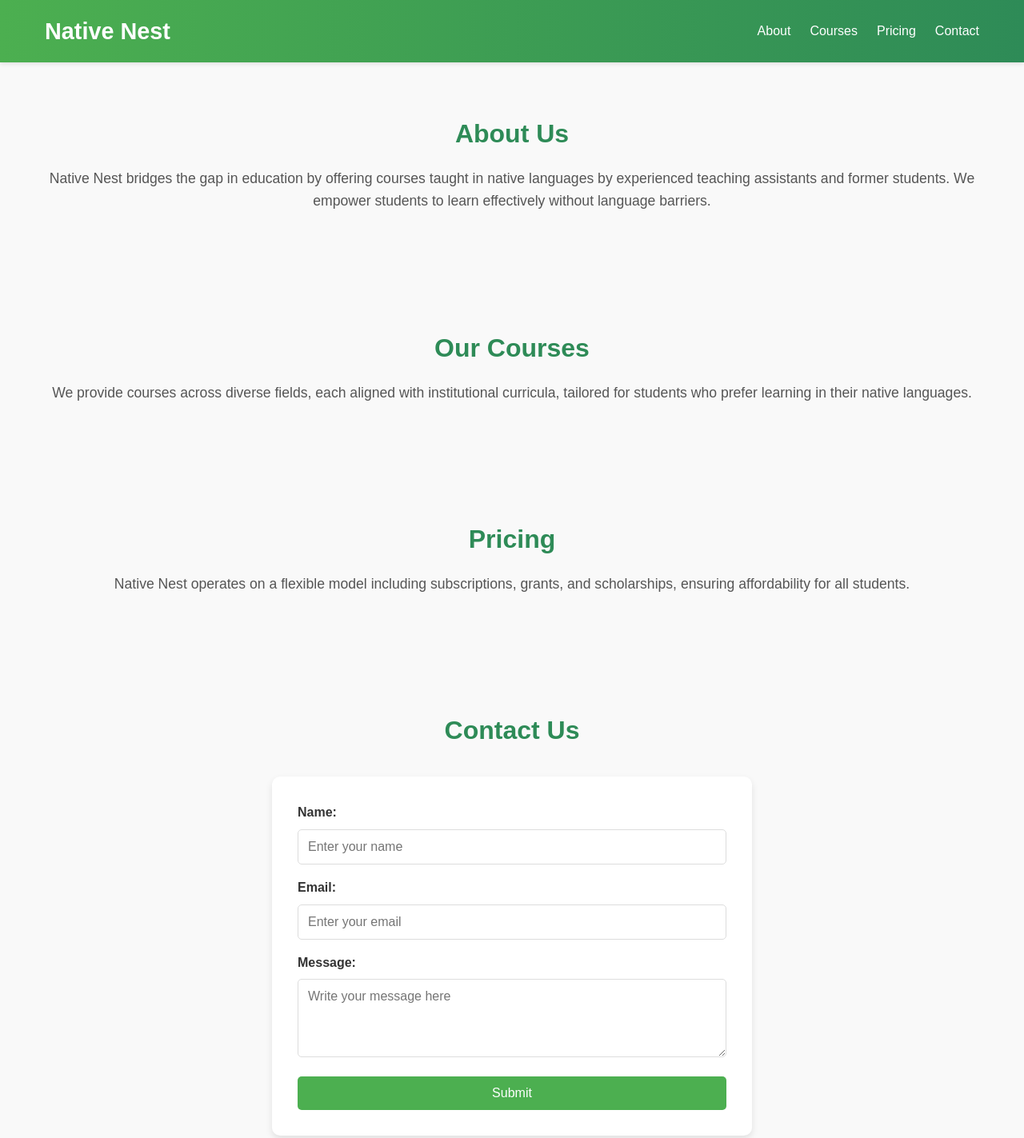
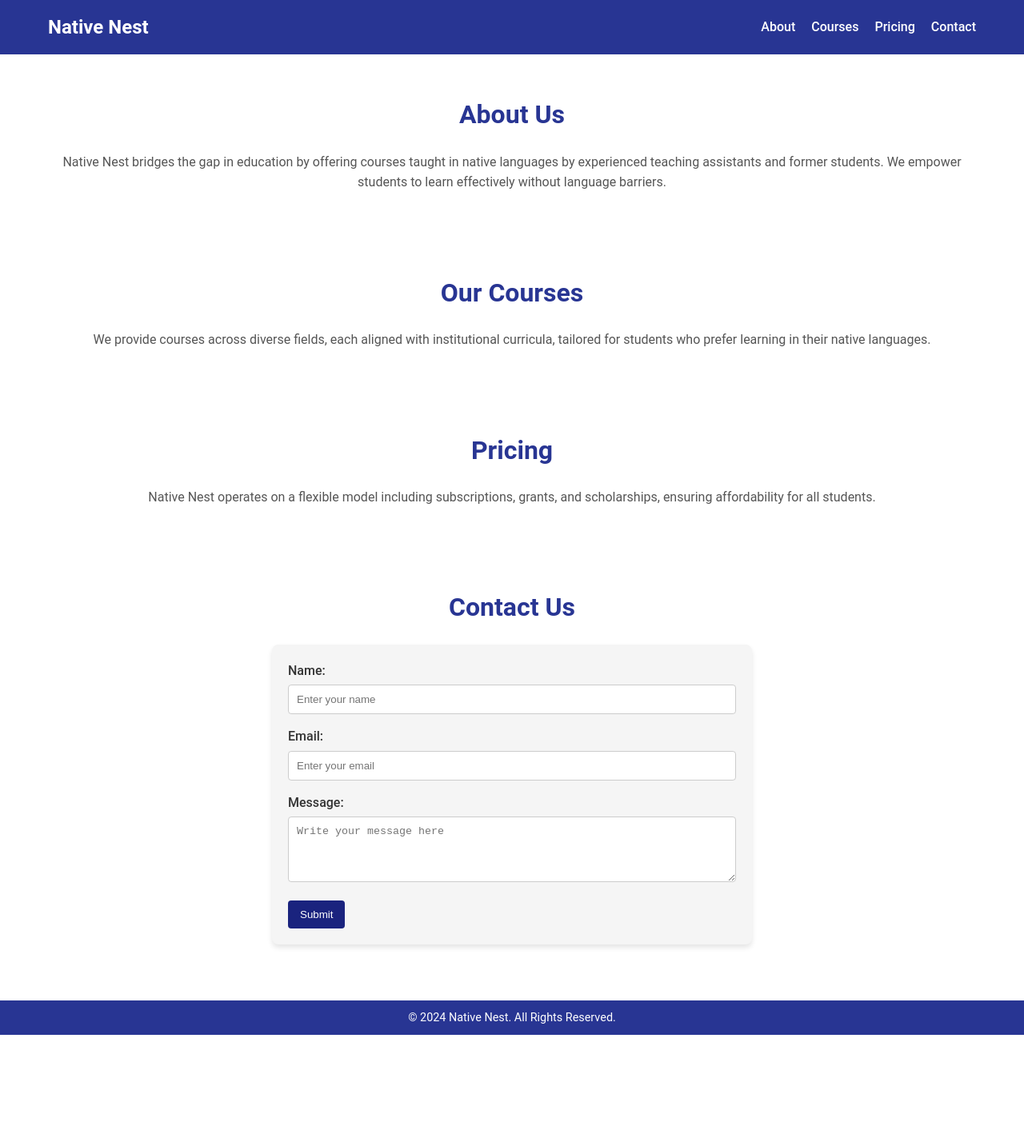
Before and after one commit to aaaryan-patel/native-nest, a plain HTML site: page index.html in a window 1280 px wide. Shown: the top 1423 px of the page at 80% size. After the commit the page ends 1294 px from the top, so only its background shows below. Drawn offline with Linux system fonts and the light colour scheme.

Commit message:
Update styles.css

```diff
--- a/styles.css
+++ b/styles.css
@@ -3,152 +3,158 @@
     margin: 0;
     padding: 0;
     box-sizing: border-box;
-    font-family: 'Arial', sans-serif;
 }
 
 body {
+    font-family: 'Roboto', sans-serif;
+    line-height: 1.6;
     color: #333;
-    line-height: 1.6;
-    font-size: 16px;
-    background-color: #f9f9f9;
 }
 
-/* Header Styles */
+/* Header */
 .header {
-    background: linear-gradient(to right, #4CAF50, #2E8B57);
+    background-color: #283593;
     color: #fff;
-    padding: 1rem 0;
-    box-shadow: 0px 2px 5px rgba(0, 0, 0, 0.1);
-    position: sticky;
-    top: 0;
-    z-index: 1000;
+    padding: 15px 0;
 }
 
 .header .container {
     display: flex;
     justify-content: space-between;
     align-items: center;
+    max-width: 1200px;
+    margin: auto;
+    padding: 0 20px;
 }
 
-.logo {
-    font-size: 1.8rem;
-    font-weight: bold;
+.header .logo {
+    font-size: 1.5rem;
+    font-weight: 700;
 }
 
-.nav-links {
+.header .nav-links {
     list-style: none;
     display: flex;
-    gap: 1.5rem;
+    gap: 20px;
 }
 
-.nav-links a {
+.header .nav-links a {
     color: #fff;
     text-decoration: none;
-    font-size: 1rem;
+    font-weight: 500;
     transition: color 0.3s;
 }
 
-.nav-links a:hover {
-    color: #e0e0e0;
+.header .nav-links a:hover {
+    color: #ffab40;
 }
 
-/* Section Styles */
-.section {
-    padding: 4rem 1rem;
+/* Hero Section */
+.hero {
+    background: #1a237e;
+    color: #fff;
+    text-align: center;
+    padding: 50px 20px;
 }
 
-.container {
+.hero h1 {
+    font-size: 2.5rem;
+    margin-bottom: 10px;
+}
+
+.hero p {
+    font-size: 1.2rem;
+}
+
+/* Sections */
+.section {
+    padding: 50px 20px;
     max-width: 1200px;
     margin: auto;
-    padding: 0 1rem;
 }
 
-/* About, Courses, Pricing */
-h2 {
+.section h2 {
     font-size: 2rem;
-    margin-bottom: 1rem;
-    color: #2E8B57;
+    margin-bottom: 20px;
+    color: #283593;
     text-align: center;
-    font-weight: bold;
 }
 
-p {
-    font-size: 1.1rem;
-    margin-bottom: 1rem;
+.section p {
     text-align: center;
+    font-size: 1rem;
     color: #555;
+}
+
+/* Courses Grid */
+.courses .grid {
+    display: grid;
+    grid-template-columns: repeat(auto-fit, minmax(300px, 1fr));
+    gap: 20px;
+    margin-top: 20px;
+}
+
+.courses .card {
+    background: #f5f5f5;
+    padding: 20px;
+    border-radius: 8px;
+    text-align: center;
+    box-shadow: 0 4px 6px rgba(0, 0, 0, 0.1);
+}
+
+.courses .card h3 {
+    margin-bottom: 10px;
+    color: #1a237e;
 }
 
 /* Contact Form */
 .contact form {
     max-width: 600px;
-    margin: 2rem auto;
-    background: #fff;
-    padding: 2rem;
-    border-radius: 10px;
-    box-shadow: 0 4px 8px rgba(0, 0, 0, 0.1);
+    margin: 20px auto;
+    background: #f5f5f5;
+    padding: 20px;
+    border-radius: 8px;
+    box-shadow: 0 4px 6px rgba(0, 0, 0, 0.1);
 }
 
 .contact .form-group {
-    margin-bottom: 1rem;
+    margin-bottom: 15px;
 }
 
-.contact label {
+.contact .form-group label {
     display: block;
-    font-size: 1rem;
-    font-weight: bold;
-    margin-bottom: 0.5rem;
-    color: #333;
+    margin-bottom: 5px;
+    font-weight: 500;
 }
 
-.contact input, .contact textarea {
+.contact .form-group input,
+.contact .form-group textarea {
     width: 100%;
-    padding: 0.75rem;
-    border: 1px solid #ddd;
-    border-radius: 5px;
-    font-size: 1rem;
-    outline: none;
-    transition: border-color 0.3s;
-}
-
-.contact input:focus, .contact textarea:focus {
-    border-color: #4CAF50;
+    padding: 10px;
+    border: 1px solid #ccc;
+    border-radius: 4px;
 }
 
 .contact button {
-    width: 100%;
-    padding: 0.75rem;
-    font-size: 1rem;
+    background: #1a237e;
     color: #fff;
-    background: #4CAF50;
     border: none;
-    border-radius: 5px;
-    cursor: pointer;
-    transition: background-color 0.3s;
+    padding: 10px 15px;
+    border-radius: 4px;
+    cursor: not-allowed;
 }
 
-.contact button:hover {
-    background: #2E8B57;
+.contact .form-notice {
+    margin-top: 10px;
+    font-size: 0.9rem;
+    color: #ff5722;
 }
 
 /* Footer */
 .footer {
-    background: #2E8B57;
+    background: #283593;
     color: #fff;
     text-align: center;
-    padding: 1rem 0;
-    margin-top: 2rem;
+    padding: 10px 20px;
     font-size: 0.9rem;
 }
-
-/* Media Queries */
-@media (max-width: 768px) {
-    .nav-links {
-        flex-direction: column;
-        align-items: center;
-    }
-
-    .nav-links a {
-        font-size: 0.9rem;
-    }
-}
```
